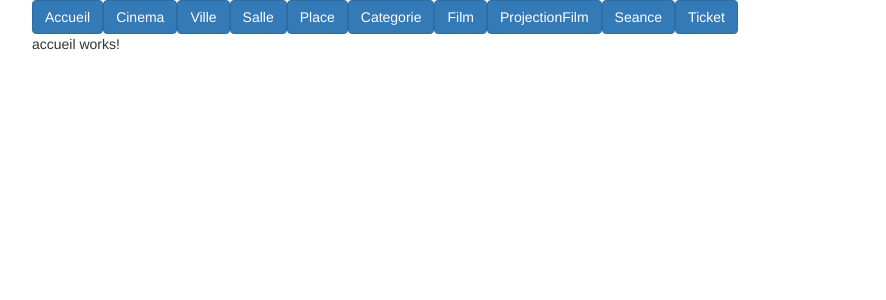
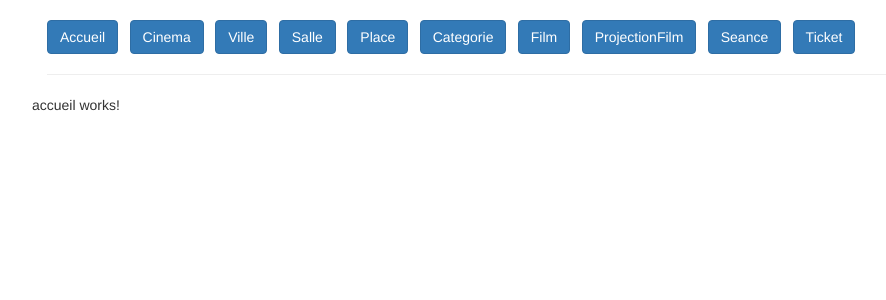
Before and after one commit to serviceshuios/cinema-frontend-groupe3, an Angular app: page /accueil in a window 1280 px wide. Shown: the top 300 px of the page, without its empty margins (23-909 px from the left). Built offline with nearby package versions, Linux system fonts and the light colour scheme.

Commit message:
Mise à jour entete

```diff
--- a/src/app/app.component.css
+++ b/src/app/app.component.css
@@ -0,0 +1,3 @@
+.espace {
+	margin-left: 1% !important;
+}
--- a/src/app/app.component.html
+++ b/src/app/app.component.html
@@ -1,15 +1,19 @@
 <div class="container">
 	<div class="row">
-		<button routerLink="/accueil"    class="btn btn-primary espace">Accueil</button>
-		<button routerLink="/cinema"    class="btn btn-primary espace">Cinema</button>
-		<button routerLink="/ville"    class="btn btn-primary espace">Ville</button>
-		<button routerLink="/salle"    class="btn btn-primary espace">Salle</button>
-		<button routerLink="/place"    class="btn btn-primary espace">Place</button>
-		<button routerLink="/categorie" class="btn btn-primary espace">Categorie</button>
-		<button routerLink="/film" class="btn btn-primary espace">Film</button>
-		<button routerLink="/projectionfilm" class="btn btn-primary espace">ProjectionFilm</button>
-		<button routerLink="/seance" class="btn btn-primary espace">Seance</button>
-		<button routerLink="/ticket" class="btn btn-primary espace">Ticket</button>
+		<div class="col-md-12">
+			<br>
+			<button routerLink="/accueil" class="btn btn-primary">Accueil</button>
+			<button routerLink="/cinema" class="btn btn-primary espace">Cinema</button>
+			<button routerLink="/ville" class="btn btn-primary espace">Ville</button>
+			<button routerLink="/salle" class="btn btn-primary espace">Salle</button>
+			<button routerLink="/place" class="btn btn-primary espace">Place</button>
+			<button routerLink="/categorie" class="btn btn-primary espace">Categorie</button>
+			<button routerLink="/film" class="btn btn-primary espace">Film</button>
+			<button routerLink="/projectionfilm" class="btn btn-primary espace">ProjectionFilm</button>
+			<button routerLink="/seance" class="btn btn-primary espace">Seance</button>
+			<button routerLink="/ticket" class="btn btn-primary espace">Ticket</button>
+			<hr>
+		</div>
 	</div>
 	<div class="row">
 		<router-outlet></router-outlet>
```
